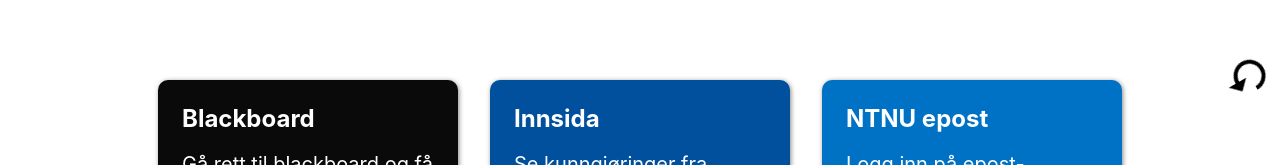
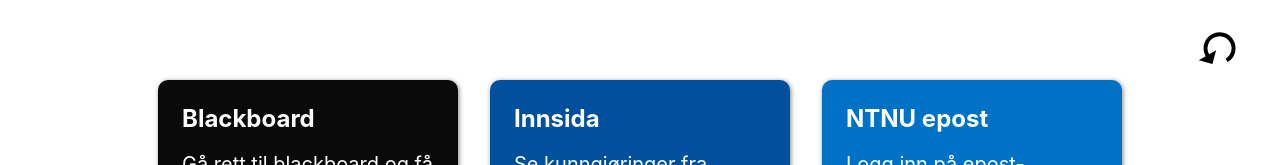
Before and after one commit to koseprogg/data-start, a Next.js app: page / in a window 1280 px wide. In both pictures the pointer is over the button 1220 px from the left and 48 px from the top of the page. Shown: the top 165 px of the page. Built offline with nearby package versions, Linux system fonts and the light colour scheme.

Commit message:
Fix visual bug

```diff
--- a/styles/Home.module.css
+++ b/styles/Home.module.css
@@ -130,7 +130,7 @@
 }
 
 .button:hover {
-  transform: rotate(-120deg);
+  transform: translate(-50%, -50%) rotate(-120deg);
   transition: transform 0.5s;
 }
 
```
